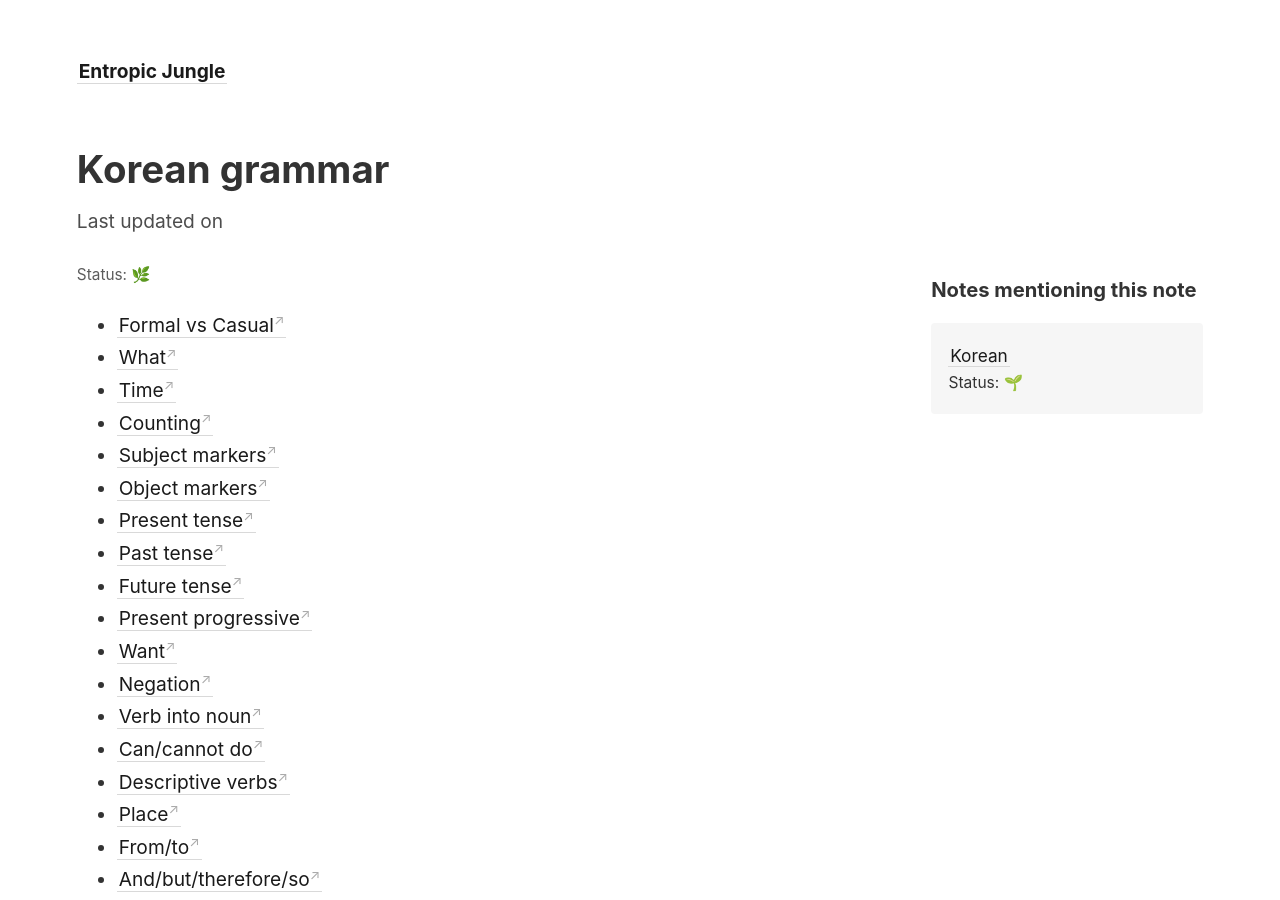
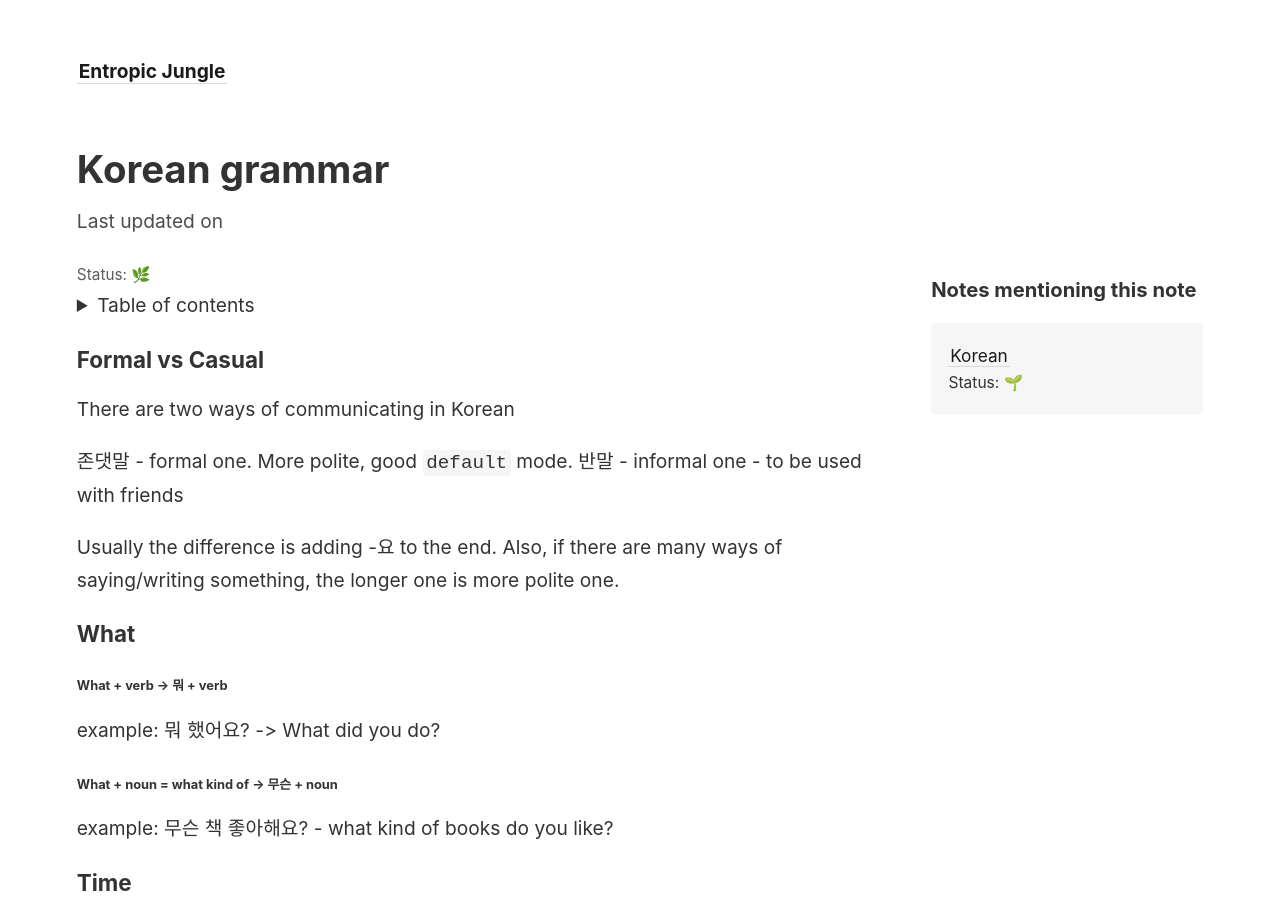
Before and after one commit to Dreat/digital_jungle, a Jekyll site: the page built from _notes/Korean grammar.md, in a window 1280 px wide and 900 px high. Built offline with Jekyll 4.4.1, drawn with Linux system fonts in a browser that asks for light colours; some of the changed text lies outside the part shown.

Commit message:
try to make proper table of contents

```diff
--- a/_notes/Korean grammar.md
+++ b/_notes/Korean grammar.md
@@ -3,6 +3,9 @@ title: Korean grammar
 ---
 
 <status>Status: 🌿 </status>
+<details>
+<summary>Table of contents</summary>
+<div>
 
 - [Formal vs Casual](#formal)
 - [What](#what)
@@ -43,6 +46,9 @@ title: Korean grammar
 - [Plural marker](#pluralmarker)
 - [But still, nevertheless](#butstillnevertheless)
 - [To look like/To seem like](#looklikeseemlike)
+
+</div>
+</details>
 
 ### Formal vs Casual {#formal}
 
```
Also changed, not shown: other parts of _notes/Korean grammar.md (+14 -3 lines).
